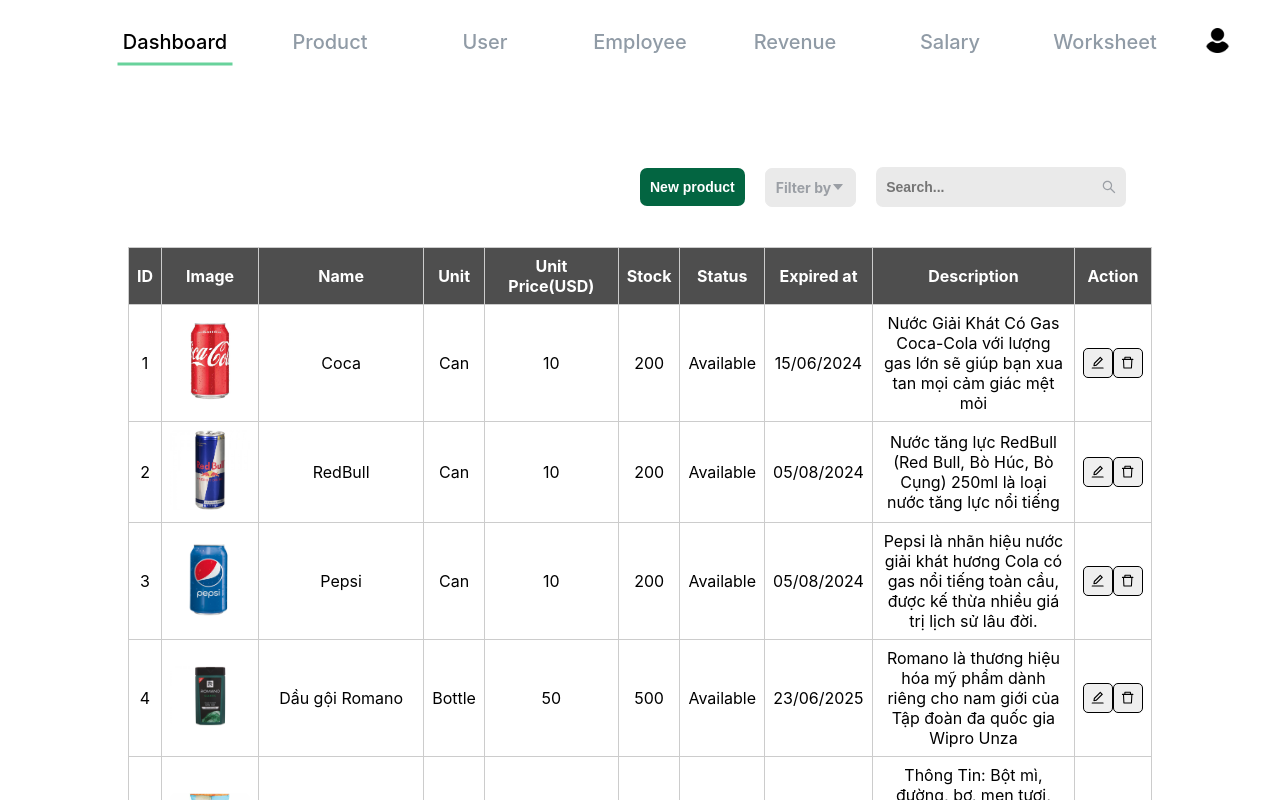
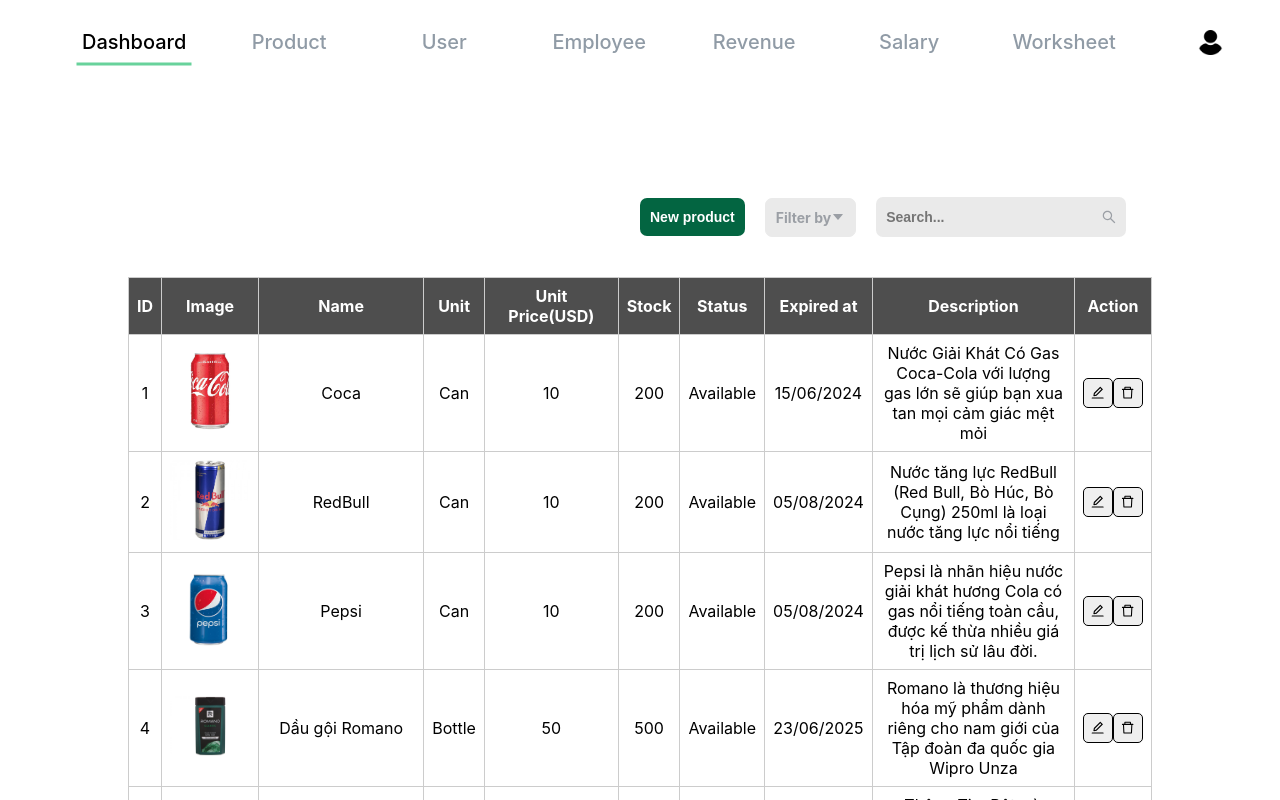
Before and after one commit to SWPSU23/SWP-FE, a React (Create React App) app in the folder CMS/: page /products in a window 1280 px wide. Shown: the top 800 px of the page. Built offline with nearby package versions, Linux system fonts and the light colour scheme.

Commit message:
update menu component

```diff
--- a/CMS/src/components/FormSearchUser/FormSearch.css
+++ b/CMS/src/components/FormSearchUser/FormSearch.css
@@ -3,18 +3,44 @@
 	padding: 0;
 }
 
-* {
-	margin: 0;
-	padding: 0;
-}
 .actionBar {
 	width: 80%;
 	margin: 0 auto;
 	display: flex;
 	justify-content: flex-end;
 }
-.actionBar .searchWrapper input,
-.actionBar .searchWrapper .searchBtn {
+
+.actionBar .actionWrapper {
+	width: 50%;
+	display: flex;
+	align-items: center;
+}
+
+.actionBar .actionWrapper .NewProductBtn {
+	padding: 11px 10px;
+	background-color: #036541;
+	color: white;
+	border: none;
+	border-radius: 7px;
+	cursor: pointer;
+	font-weight: bold;
+	font-size: 14px;
+	margin-right: 20px;
+}
+
+.actionBar .actionWrapper .filterWrapper {
+	padding: 10px 10px;
+	border: solid 1px #eaeaea;
+	background-color: #eaeaea;
+	border-radius: 7px;
+	color: #9b9fa5;
+	font-weight: bold;
+	font-size: 14px;
+	margin-right: 20px;
+}
+
+.actionBar .actionWrapper .searchWrapper input,
+.actionBar .actionWrapper .searchWrapper .searchBtn {
 	padding: 12px 10px;
 	background-color: #eaeaea;
 	border: none;
@@ -24,12 +50,12 @@
 	outline: none;
 }
 
-.actionBar .searchWrapper input {
+.actionBar .actionWrapper .searchWrapper input {
 	border-top-left-radius: 7px;
 	border-bottom-left-radius: 7px;
 }
 
-.actionBar .searchWrapper .searchBtn {
+.actionBar .actionWrapper .searchWrapper .searchBtn {
 	border-top-right-radius: 7px;
 	border-bottom-right-radius: 7px;
 }
--- a/CMS/src/components/MenuNavi/Menu.css
+++ b/CMS/src/components/MenuNavi/Menu.css
@@ -1,15 +1,14 @@
 .menu {
 	position: relative;
 	display: flex;
-	justify-content: center;
+	justify-content: space-evenly;
 	margin-bottom: 100px;
 }
 
 ul {
 	list-style: none;
 	display: flex;
-	justify-content: center;
-	align-items: center;
+	padding-bottom: 30px;
 }
 nav {
 	margin-top: 17px;
@@ -40,11 +39,9 @@
 }
 
 .menu-icon {
-	position: absolute;
 	width: 25px;
 	height: 25px;
-	right: 50px;
-	top: 28px;
+	margin-top: 30px;
 }
 
 .active {
```
